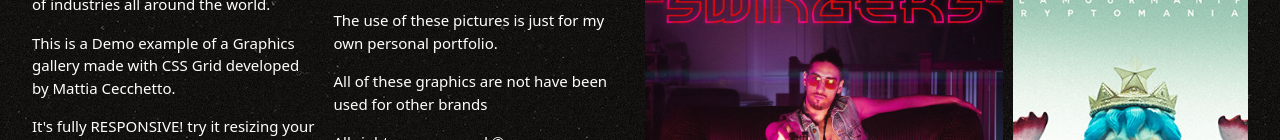
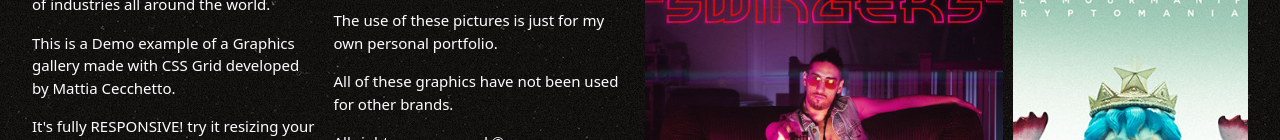
Before and after one commit to Sinaloah/sinaloah.github.io, a plain HTML site: page grid/index.html in a window 1280 px wide. Shown: the part 812-952 px from the top of the page. Drawn offline with nearby package versions, Linux system fonts and the light colour scheme.

Commit message:
Update index.html

```diff
--- a/grid/index.html
+++ b/grid/index.html
@@ -59,7 +59,7 @@
                   <div class="graphics-text-gap">
                     <p class="p-gap">All these graphics are made by me using Photoshop and Premiere PRO.</p>
                     <p class="p-gap">The use of these pictures is just for my own personal portfolio.</p>
-                    <p class="p-gap">All of these graphics are not have been used for other brands</p>
+                    <p class="p-gap">All of these graphics have not been used for other brands.</p>
                     <p>All rights are reserved ©</p>
                   </div>
                 </div>
```
